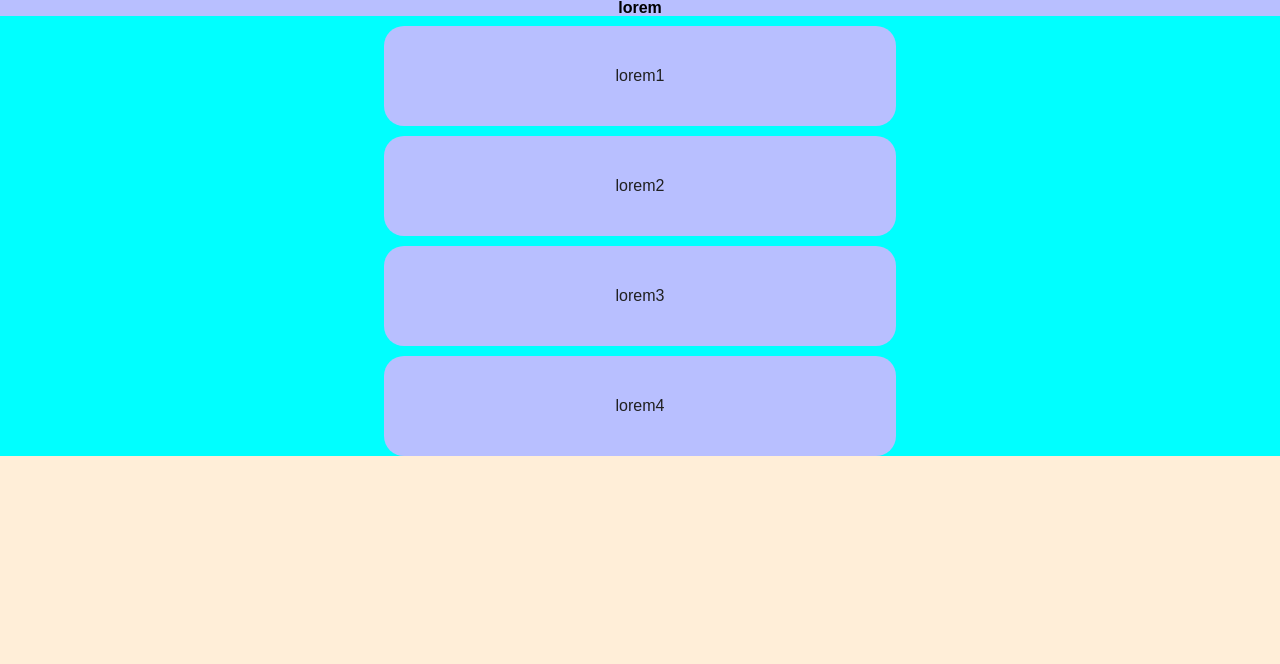
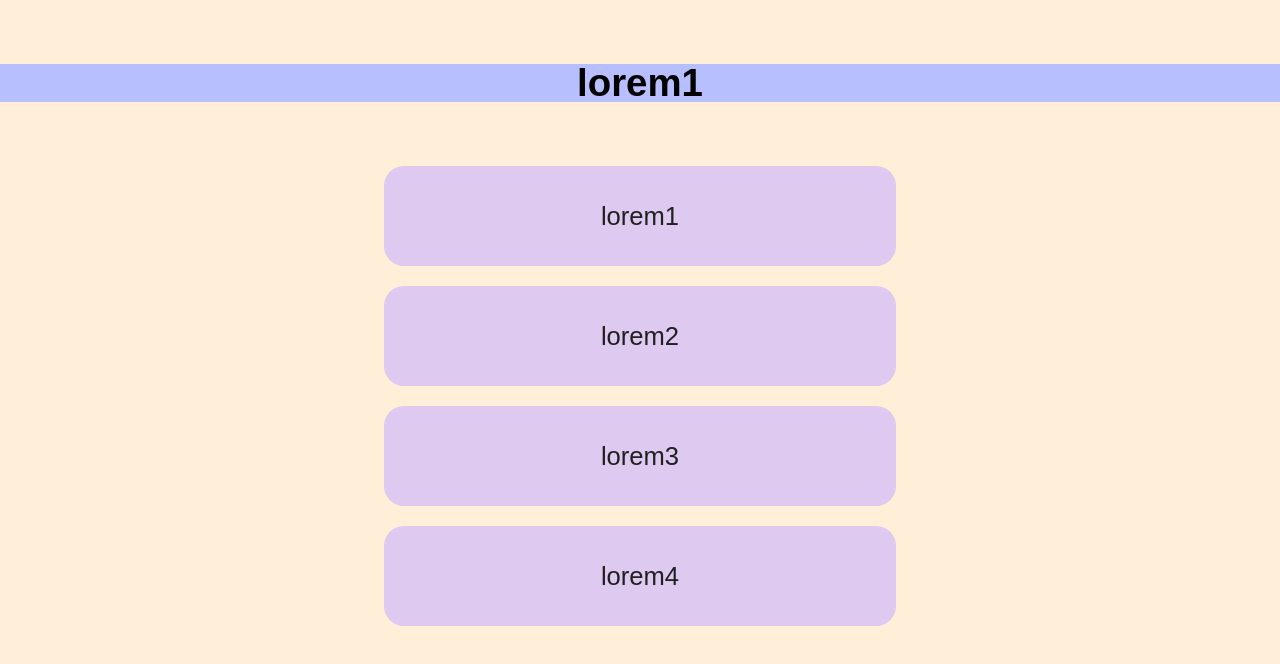
Before and after one commit to CameronHack/JavaScriptQuiz, a plain HTML site: page index.html in a window 1280 px wide. Drawn offline with Linux system fonts and the light colour scheme.

Commit message:
js and layout setup tweeks

```diff
--- a/assets/CSS/style.css
+++ b/assets/CSS/style.css
@@ -1,5 +1,5 @@
 * {
-
+    font-family: Arial, Helvetica, sans-serif;
 }
 
 :root {
@@ -11,25 +11,35 @@ body {
 }
 
 #quiz {
-    background-color: aqua;
+    /* background-color: aqua; */
 }
 
 #question {
     text-align: center;
+    font-size: 3vw;
     background-color: #b8bfff;
+    margin: 5% 0 5% 0;
 }
 
 #quiz button {
-    background-color: #b8bfff;
+    background-color: #dec9f0;
     color: #202020;
     border: 0;
     border-radius: 20px;
     height: 100px;
     width: 40%;
     display: block;
-    margin: 10px auto;]
+    margin: 20px auto;
+    font-size: 2vw;
 }
 
 #quiz button:hover {
     cursor: pointer;
 }
+
+#timerH2 {
+    position: relative;
+    text-align: center;
+    font-size: 4vw;
+    padding-top: 200px;
+}
--- a/index.html
+++ b/index.html
@@ -23,6 +23,7 @@
 
     </div>
 
+    <h2 id="timerH2"></h2>
 
 
 
--- a/index.js
+++ b/index.js
@@ -1,33 +1,34 @@
-const quizDiv = document.getElementById('quiz')
-const question = document.getElementById('question')
-const questionButton1 = document.getElementById('answer1')
-const questionButton2 = document.getElementById('answer2')
-const questionButton3 = document.getElementById('answer3')
-const questionButton4 = document.getElementById('answer4')
+// grabbing the location of
+const quizDiv = document.querySelector('#quiz')
+const question = document.querySelector('#question')
+const questionButton1 = document.querySelector('#answer1')
+const questionButton2 = document.querySelector('#answer2')
+const questionButton3 = document.querySelector('#answer3')
+const questionButton4 = document.querySelector('#answer4')
+const timerH2 = document.querySelector('#timerH2')
 
 let highScores = JSON.parse(localStorage.getItem('highScores')) || []
+// starting time allowed for the test
+let timer = 90
+// current question being displayed
+let currentQuestion = [0]
 
-
-
-let timer = 90
-
+// timer countdown
 let timerId = setInterval(function(){
     timer -= 1
     console.log(timer)
 }, 1000)
 
-
-
-
-
 // questions
 let questions = [
-    {question: "lorem", answers: ["lorem1", "lorem2", "lorem3", "lorem4"], correctAnswer: 1}
+    {question: "lorem1", answers: ["lorem1", "lorem2", "lorem3", "lorem4"], correctAnswer: 1},
+    {question: "lorem2", answers: ["lorem1", "lorem2", "lorem3", "lorem4"], correctAnswer: 1},
+    {question: "lorem3", answers: ["lorem1", "lorem2", "lorem3", "lorem4"], correctAnswer: 1},
+    {question: "lorem4", answers: ["lorem1", "lorem2", "lorem3", "lorem4"], correctAnswer: 1},
+    {question: "lorem5", answers: ["lorem1", "lorem2", "lorem3", "lorem4"], correctAnswer: 1},
+    {question: "lorem6", answers: ["lorem1", "lorem2", "lorem3", "lorem4"], correctAnswer: 1}
+]
 
-
-]
-// current question being displayed
-let currentQuestion = 0
 
 // placeholder
 renderQuestion()
@@ -44,16 +45,18 @@ function renderQuestion(){
 }
 
 
-
+// event listener
 quizDiv.addEventListener('click', function(e){
-
+    // making sure the click only applies to the button
     if (e.target.matches('button')){
         console.log('clicked')
         console.log('value:' + e.target.innerText)
         console.log('correct answer:' + questions[currentQuestion].correctAnswer)
 
+        // moves to the next question
+        currentQuestion++
+        // rerenders the question
         renderQuestion()
-        currentQuestion++
 
     }
 
```
